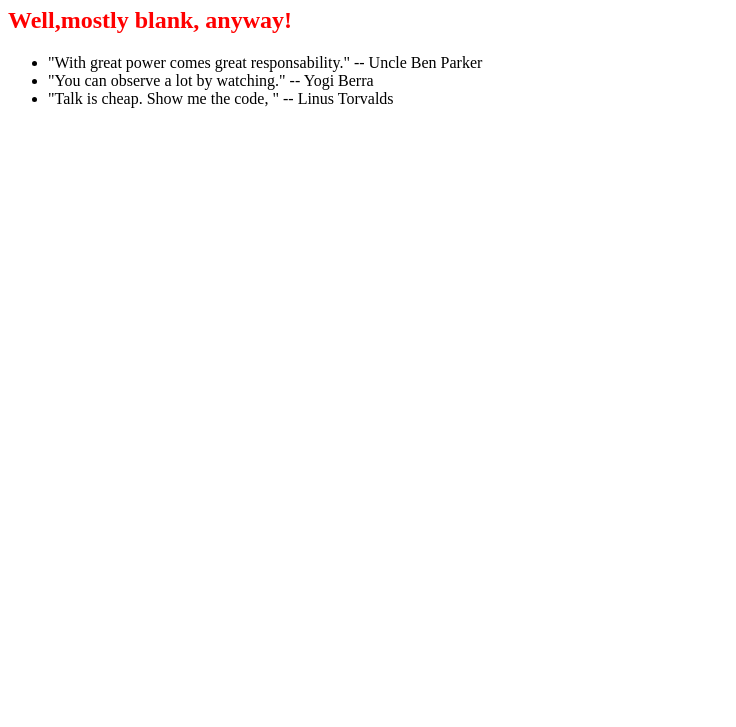
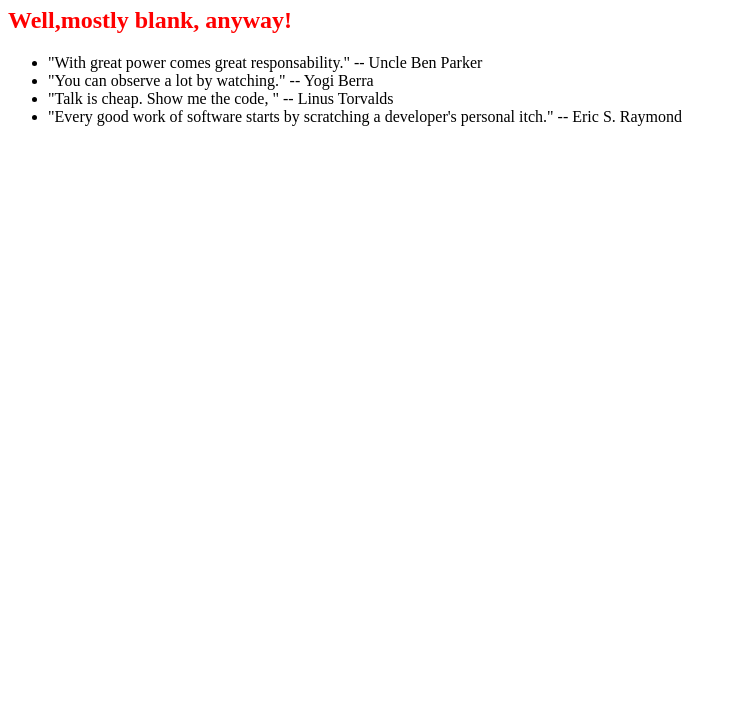
Before and after one commit to ManuelDiosRubio/0main_openSAP_repo, a plain HTML site: page index.html in a window 1280 px wide. Shown: the part 73-800 px from the top of the page, without its empty margins (0-736 px from the left). Drawn offline with Linux system fonts and the light colour scheme.

Commit message:
Eric Raymond's quote

```diff
--- a/index.html
+++ b/index.html
@@ -18,6 +18,9 @@
 			<li>
 				"Talk is cheap. Show me the code, " -- Linus Torvalds
 			</li>
+			<li>
+				"Every good work of software starts by scratching a developer's personal itch." -- Eric S. Raymond
+			</li>
 		</ul>
 	</body>
 </html>
```
